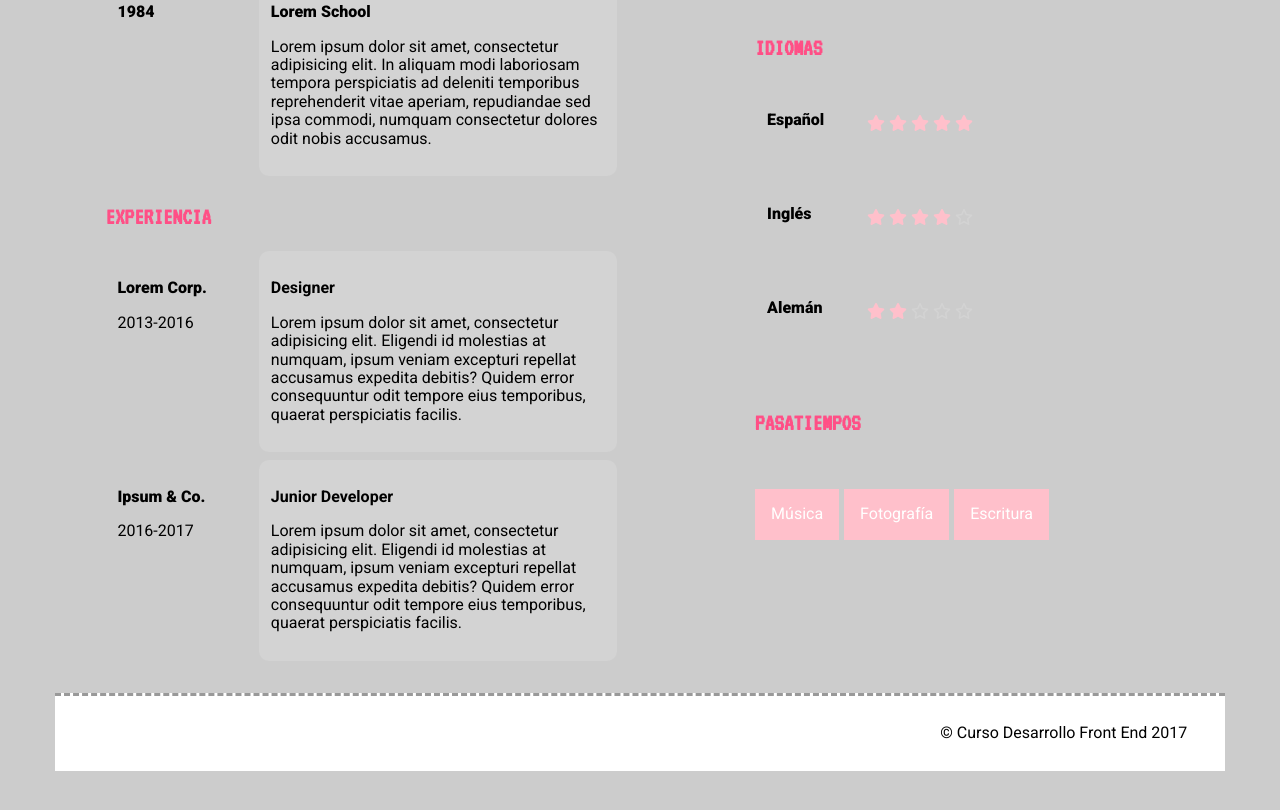
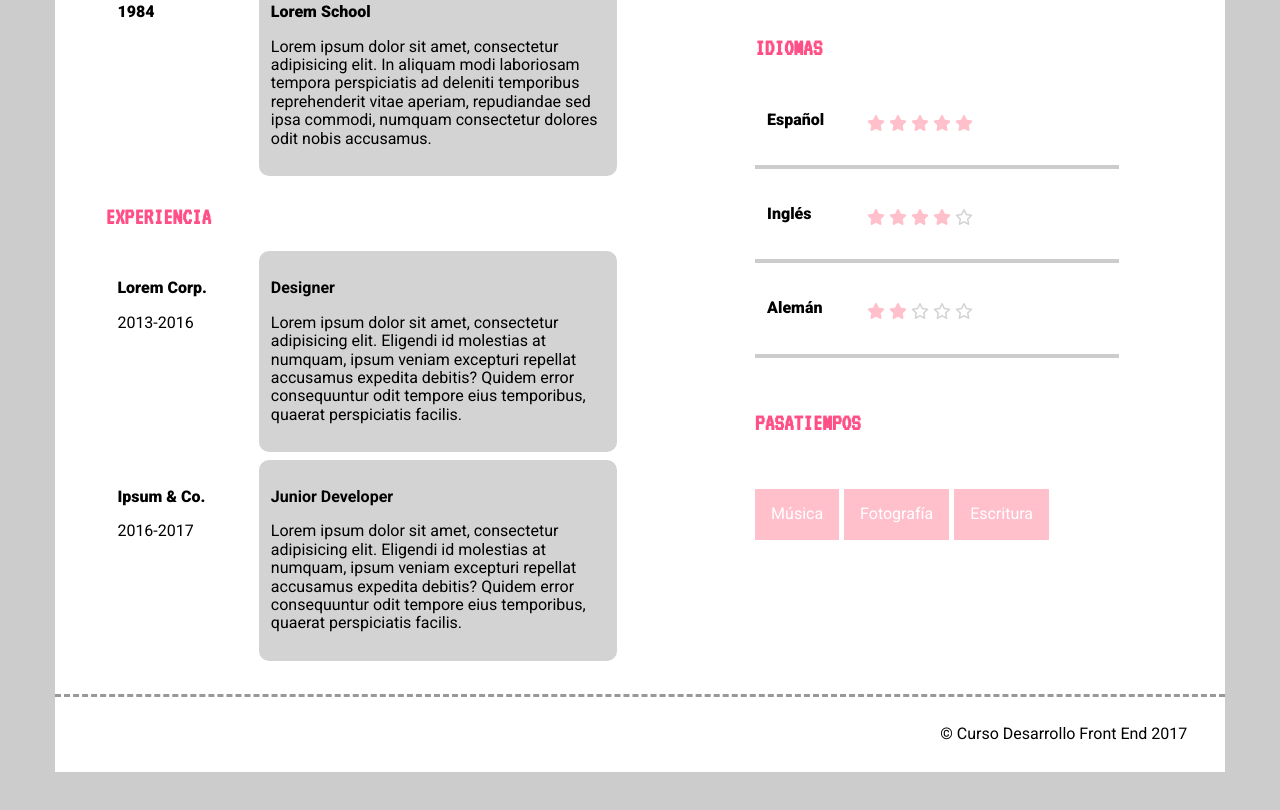
Before and after one commit to indigovioleta/E3CP2A1, a plain HTML site: page index.html in a window 1280 px wide. Shown: the part 864-1674 px from the top of the page. Drawn offline with Linux system fonts and the light colour scheme.

Commit message:
Se corrigen últimos detalles

```diff
--- a/css/style.css
+++ b/css/style.css
@@ -133,6 +133,11 @@ hr {
 	display: inline-flex;
 }
 
+.footer-wrap {
+	margin-top: 0;
+	padding-top: 0;
+}
+
 .footer-container {
 	text-align: right;
 	background: #FFF;
--- a/index.html
+++ b/index.html
@@ -26,6 +26,7 @@
 		</div>
 	</header><!--header-->
 	<main class="grid-container main-container">
+		<div class="row">
 			<div class="col-md-7 col-sm-12"><!-- COLUMNA IZQUIERDA -->
 				<section id="about">
 					<div class="row">
@@ -180,10 +181,13 @@
 					</div>
 				</section><!-- /#hobbies-->
 			</div><!-- FIN COLUMNA DERECHA  -->
+		</div>
 	</main><!-- main-->
-	<footer class="col-md-12 col-sm-12">
-		<div class="grid-container footer-container">
-			<p>&copy; Curso Desarrollo Front End 2017</p>
+	<footer>
+		<div class="col-md-12 col-sm-12 footer-wrap">
+			<div class="grid-container footer-container">
+				<p>&copy; Curso Desarrollo Front End 2017</p>
+			</div>
 		</div>
 	</footer><!--footer-->
 </body>
```
